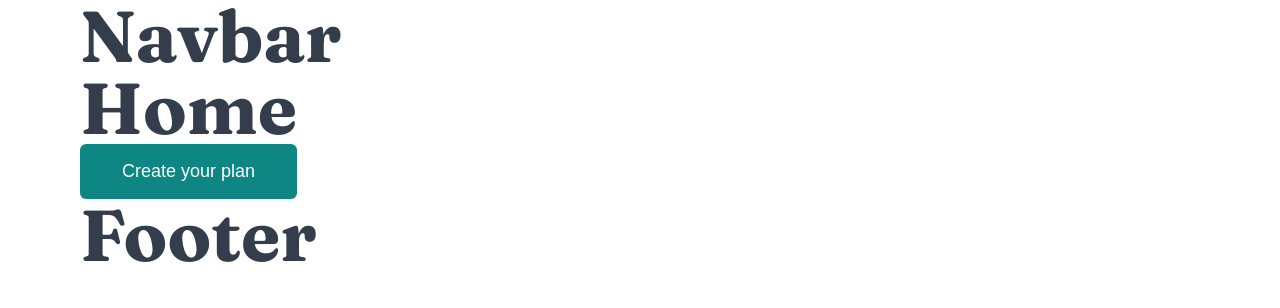
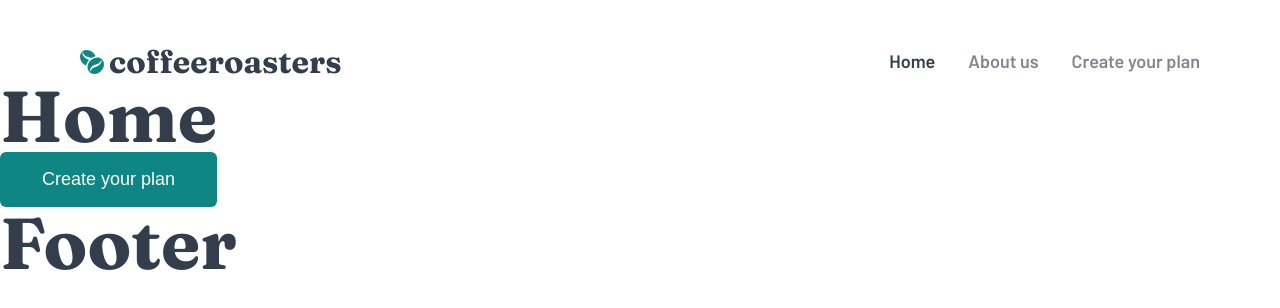
Before and after one commit to Komiljon01/coffee-roasters, a React (Vite) app: page / in a window 1280 px wide. Shown: the top 308 px of the page. Built offline with nearby package versions, Linux system fonts and the light colour scheme.

Commit message:
Added navbar

```diff
--- a/package.json
+++ b/package.json
@@ -12,6 +12,7 @@
   "dependencies": {
     "react": "^18.3.1",
     "react-dom": "^18.3.1",
+    "react-icons": "^5.3.0",
     "react-router-dom": "^6.26.2"
   },
   "devDependencies": {
--- a/src/components/navbar/Navbar.css
+++ b/src/components/navbar/Navbar.css
@@ -0,0 +1,149 @@
+/* NAVBAR */
+.nav {
+  padding-top: 43.5px;
+  display: flex;
+  align-items: center;
+  justify-content: space-between;
+}
+
+.nav-logo {
+  display: flex;
+  align-items: center;
+  gap: 5px;
+}
+
+.open-menu,
+.close-menu {
+  font-size: 20px;
+  cursor: pointer;
+}
+
+.open-menu {
+  display: none;
+}
+
+.nav-lists,
+.nav-lists-mobile {
+  display: flex;
+  align-items: center;
+  gap: 33px;
+}
+
+.nav-lists-mobile {
+  position: fixed;
+  inset: 0;
+  width: 70%;
+  background-color: var(--dark-grey-blue-color);
+  display: flex;
+  flex-direction: column;
+  align-items: center;
+  justify-content: center;
+  color: #fff;
+  transform: translateX(-100%);
+  transition: all 0.3s ease;
+  z-index: 10;
+}
+
+.nav-lists-mobile.open {
+  transform: translateX(0);
+}
+
+.close-menu {
+  position: absolute;
+  top: 50px;
+  right: 50px;
+}
+
+.nav-lists a,
+.nav-lists-mobile a {
+  font-size: 18px;
+  line-height: 15px;
+  font-weight: 600;
+  color: var(--grey-color);
+  transition: color 0.3s ease;
+}
+
+.nav-lists-mobile a {
+  color: var(--light-cream-color);
+}
+
+.nav-lists-mobile a:hover,
+.nav-lists-mobile a.active {
+  color: var(--dark-cyan-color);
+}
+
+.nav-lists a.active {
+  color: var(--dark-grey-blue-color);
+}
+
+.nav-lists a:hover {
+  color: var(--dark-grey-blue-color);
+}
+
+.overlay {
+  position: fixed;
+  inset: 0;
+  background-color: rgba(0, 0, 0, 0.5);
+  z-index: 2;
+}
+
+/* Responsive */
+@media screen and (max-width: 768px) {
+  .nav {
+    padding-top: 40.4px;
+  }
+
+  .nav-logo h3 {
+    font-size: 25px;
+  }
+
+  .nav-lists {
+    gap: 20px;
+  }
+
+  .nav-lists a {
+    font-size: 15px;
+  }
+}
+
+@media screen and (max-width: 580px) {
+  .nav {
+    gap: 10px;
+  }
+
+  .nav-lists {
+    display: none;
+  }
+
+  .open-menu {
+    display: block;
+  }
+}
+
+@media screen and (max-width: 375px) {
+  .nav {
+    padding-top: 32px;
+  }
+
+  .nav-logo h3 {
+    font-size: 22px;
+  }
+
+  .open-menu,
+  .close-menu {
+    font-size: 18px;
+  }
+
+  .close-menu {
+    right: 30px;
+  }
+
+  .nav-lists-mobile {
+    width: 100%;
+    gap: 20px;
+  }
+
+  .nav-lists-mobile a {
+    font-size: 16px;
+  }
+}
--- a/src/components/navbar/Navbar.jsx
+++ b/src/components/navbar/Navbar.jsx
@@ -1,10 +1,67 @@
+import { Link, NavLink } from "react-router-dom";
 import "./Navbar.css";
+import { FaBars, FaX } from "react-icons/fa6";
+import { useState } from "react";
 
 function Navbar() {
+  const [openMenu, setOpenMenu] = useState(false);
+  document.body.style.overflowY = openMenu ? "hidden" : "";
+
+  document.addEventListener("keydown", (e) => {
+    if (openMenu) {
+      if (e.code === "Escape") {
+        setOpenMenu(false);
+      }
+    }
+  });
+
   return (
-    <div>
-      <h1>Navbar</h1>
-    </div>
+    <nav className="nav container">
+      <Link to="/" className="nav-logo">
+        <img src="../assets/home/desktop/logo.svg" alt="navbar logo" />
+        <h3>coffeeroasters</h3>
+      </Link>
+
+      <FaBars className="open-menu" onClick={() => setOpenMenu(true)} />
+
+      <ul className="nav-lists">
+        <li>
+          <NavLink to="/">Home</NavLink>
+        </li>
+        <li>
+          <NavLink to="about">About us</NavLink>
+        </li>
+        <li>
+          <NavLink to="plan">Create your plan</NavLink>
+        </li>
+      </ul>
+
+      <ul className={`nav-lists-mobile ${openMenu && "open"}`}>
+        <FaX className="close-menu" onClick={() => setOpenMenu(false)} />
+
+        <li>
+          <NavLink to="/" onClick={() => setOpenMenu(false)}>
+            Home
+          </NavLink>
+        </li>
+        <li>
+          <NavLink to="about" onClick={() => setOpenMenu(false)}>
+            About us
+          </NavLink>
+        </li>
+        <li>
+          <NavLink to="plan" onClick={() => setOpenMenu(false)}>
+            Create your plan
+          </NavLink>
+        </li>
+      </ul>
+
+      <div
+        className="overlay"
+        style={{ display: `${openMenu ? "flex" : "none"}` }}
+        onClick={() => setOpenMenu(false)}
+      ></div>
+    </nav>
   );
 }
 
--- a/src/index.css
+++ b/src/index.css
@@ -24,6 +24,7 @@
 
 body {
   font-family: var(--barlow-font-family);
+  min-height: 100vh;
 }
 
 h1,
@@ -104,3 +105,18 @@ p {
   outline: 2px dotted var(--dark-cyan-color);
   outline-offset: 2px;
 }
+
+/* RESPONSIVE */
+@media screen and (max-width: 768px) {
+  .container {
+    padding-left: 39px;
+    padding-right: 39px;
+  }
+}
+
+@media screen and (max-width: 375px) {
+  .container {
+    padding-left: 24px;
+    padding-right: 24px;
+  }
+}
--- a/src/layouts/MainLayout.jsx
+++ b/src/layouts/MainLayout.jsx
@@ -7,7 +7,7 @@ import Footer from "../components/footer/Footer";
 
 function MainLayout() {
   return (
-    <div className="container">
+    <>
       {/* Navbar */}
       <Navbar />
 
@@ -17,7 +17,7 @@ function MainLayout() {
 
       {/* Footer */}
       <Footer />
-    </div>
+    </>
   );
 }
 
```
Also changed, not shown: public/assets/home/desktop/logo.svg (added), 1 other file (tests, documents, lock files or other folders).
